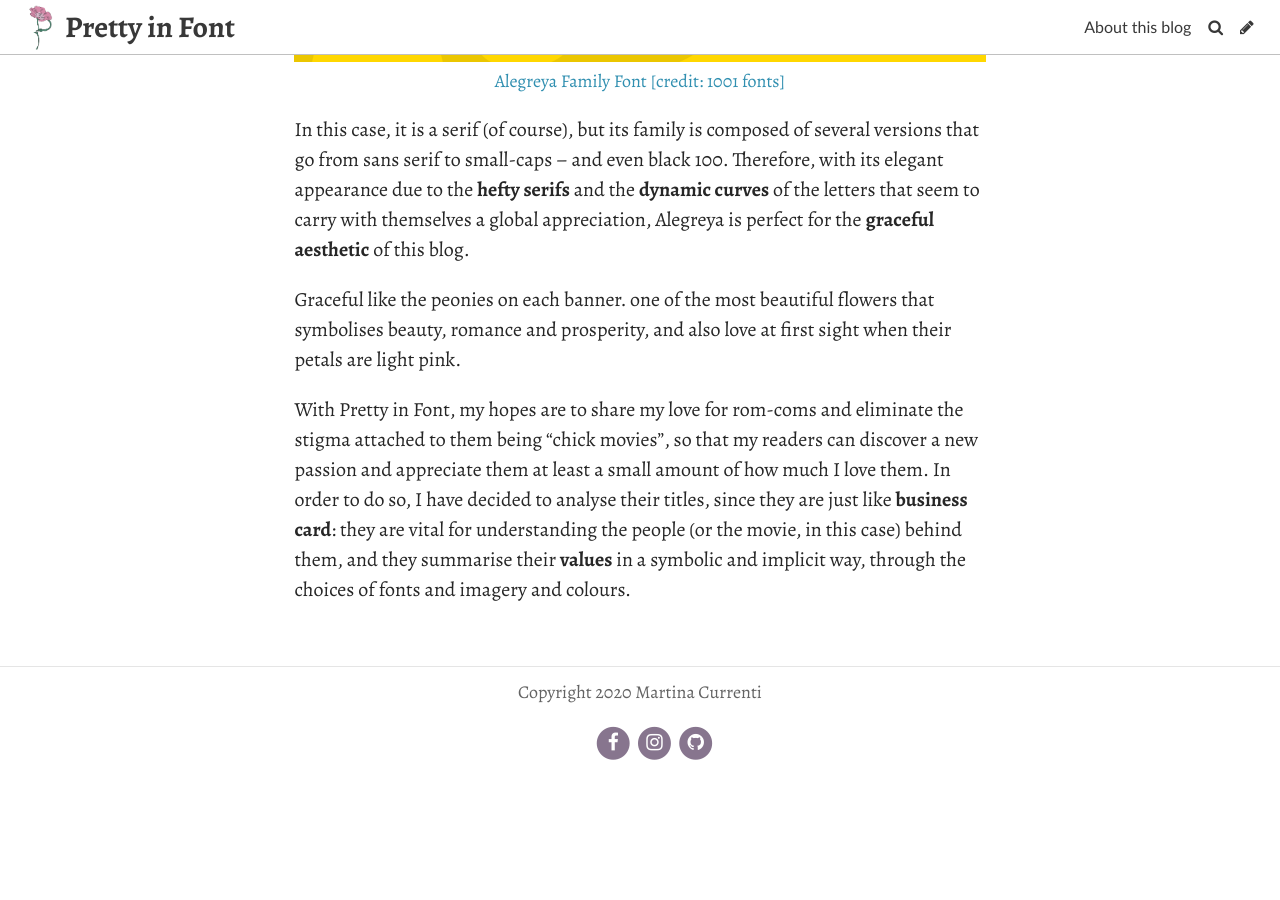
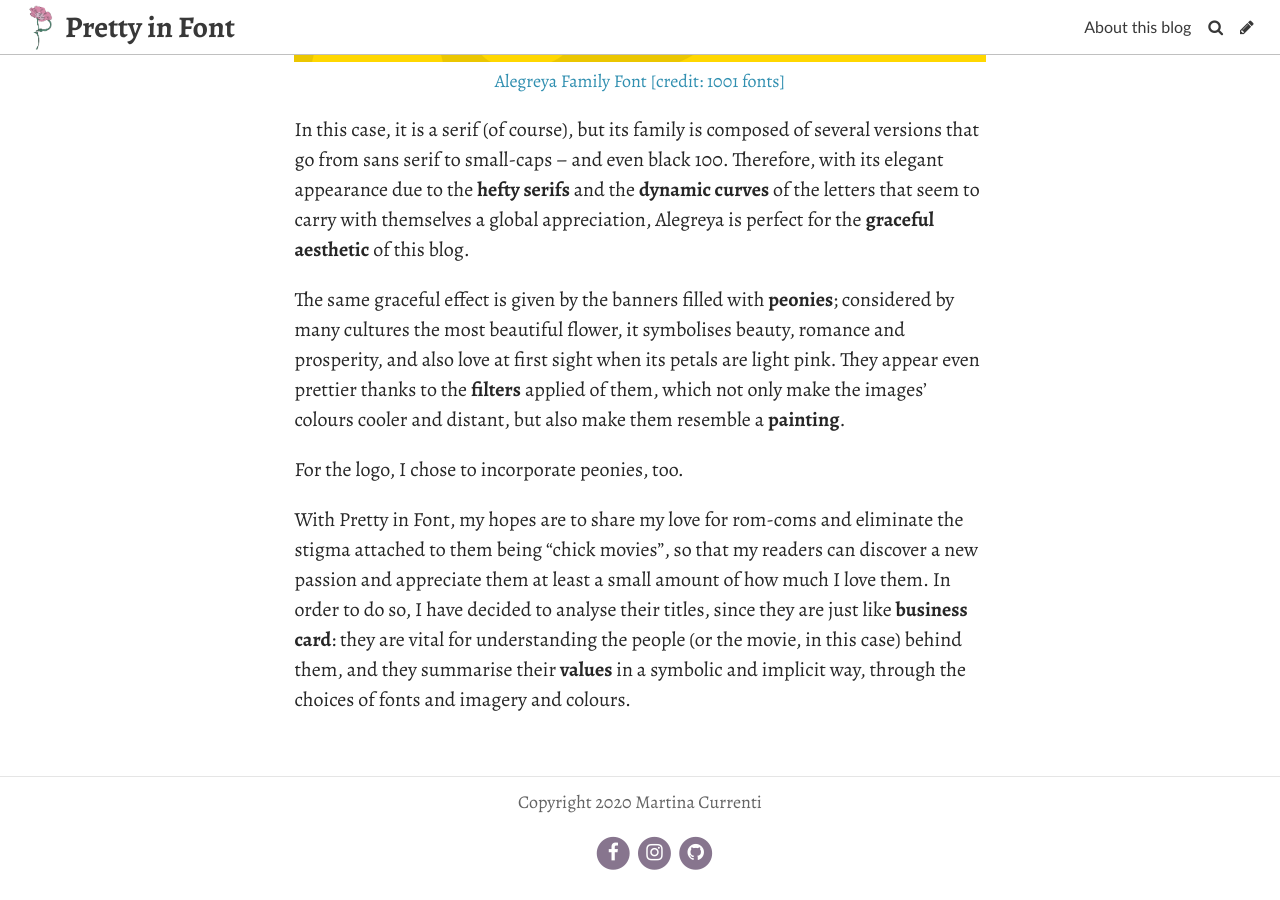
Before and after one commit to martinacurrenti/prettyinfont, a Jekyll site: the page built from pages/about.md, in a window 1280 px wide and 900 px high, scrolled down 1700 px. Built offline with Jekyll 4.4.1, drawn with Linux system fonts in a browser that asks for light colours; some web fonts are replaced; before the commit the page ends 2490 px from its top, so only the background shows below that.

Commit message:
Update Page “about”

```diff
--- a/pages/about.md
+++ b/pages/about.md
@@ -28,6 +28,8 @@ I chose **Alegreya** for both the headings and the body text for the same exact
 
 In this case, it is a serif (of course), but its family is composed of several versions that go from sans serif to small-caps – and even black 100. Therefore, with its elegant appearance due to the **hefty serifs** and the **dynamic curves** of the letters that seem to carry with themselves a global appreciation, Alegreya is perfect for the **graceful aesthetic** of this blog.
 
-Graceful like the peonies on each banner. one of the most beautiful flowers that symbolises beauty, romance and prosperity, and also love at first sight when their petals are light pink.
+The same graceful effect is given by the banners filled with **peonies**; considered by many cultures the most beautiful flower, it symbolises beauty, romance and prosperity, and also love at first sight when its petals are light pink. They appear even prettier thanks to the **filters** applied of them, which not only make the images' colours cooler and distant, but also make them resemble a **painting**.
+
+For the logo, I chose to incorporate peonies, too.
 
 With Pretty in Font, my hopes are to share my love for rom-coms and eliminate the stigma attached to them being “chick movies”, so that my readers can discover a new passion and appreciate them at least a small amount of how much I love them. In order to do so, I have decided to analyse their titles, since they are just like **business card**: they are vital for understanding the people (or the movie, in this case) behind them, and they summarise their **values** in a symbolic and implicit way, through the choices of fonts and imagery and colours.
```
